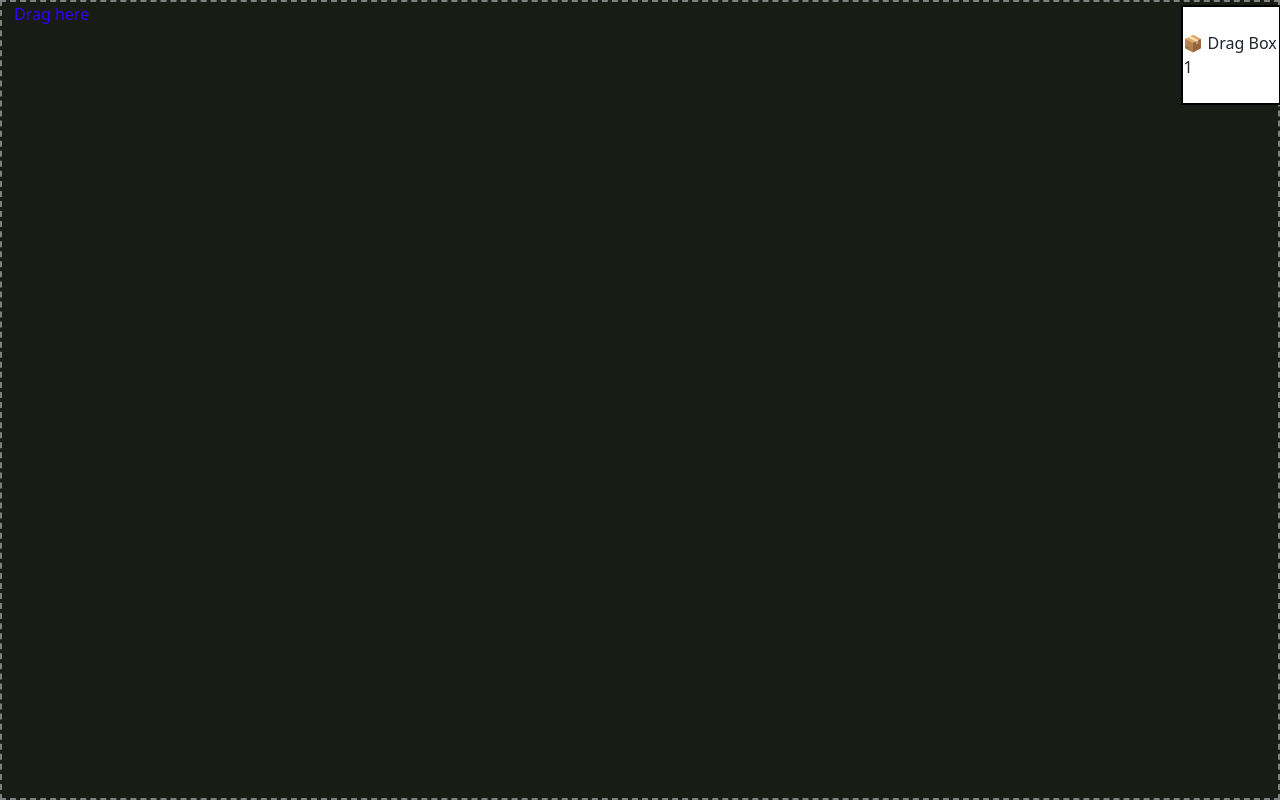
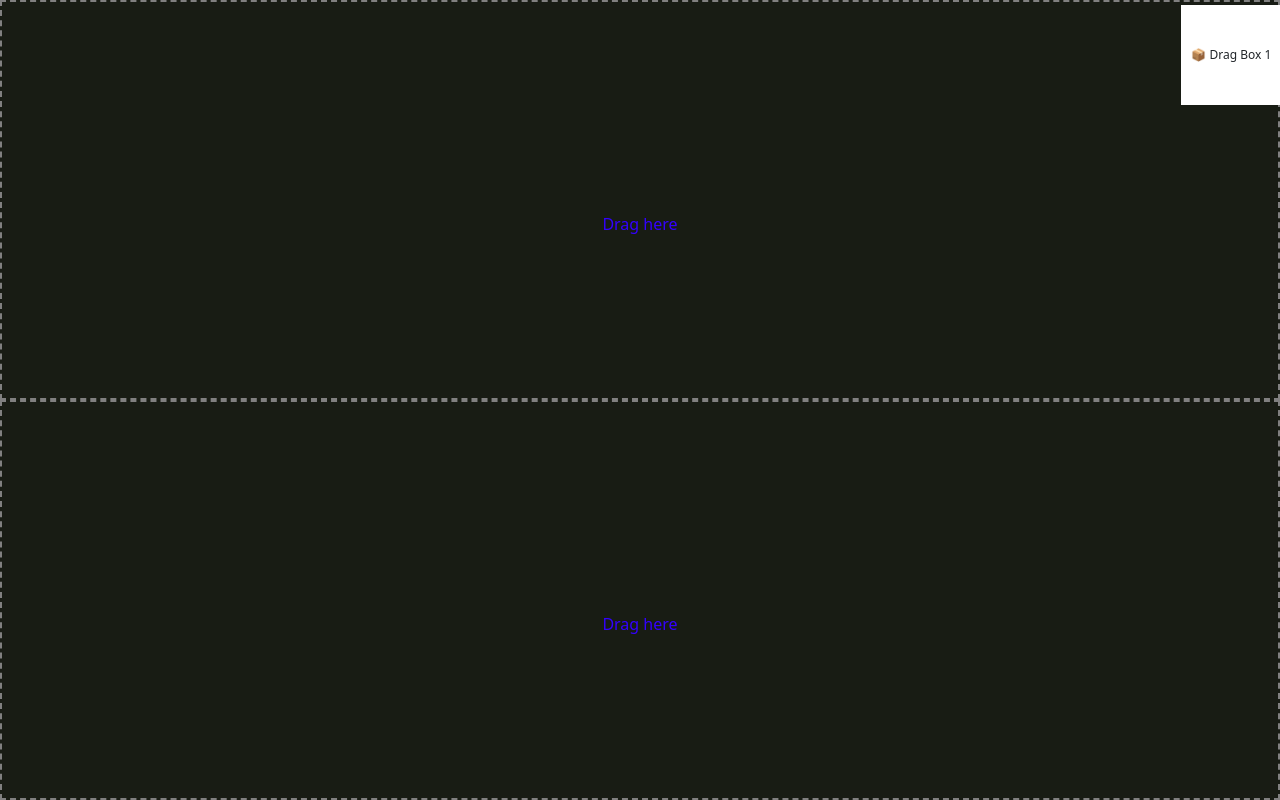
Before and after one commit to vekviiii/Layout, a React (Vite) app: page / in a window 1280 px wide. Built offline with nearby package versions, Linux system fonts and the light colour scheme.

Commit message:
An approach

```diff
--- a/src/App.jsx
+++ b/src/App.jsx
@@ -11,7 +11,7 @@ export default function App() {
     <div style={{ height: "100dvh", width: "100vw", position: "relative" }}>
       <DndProvider backend={HTML5Backend}>
         {/* Multiple drag sources */}
-        <div style={{ position: "absolute", top: "5px", left:"calc(93% - 9px)" }}>
+        <div style={{ position: "fixed", top: "5px", left:"calc(93% - 9px)", zIndex: 1 }}>
           <DragDrop
             content={
               <div
@@ -19,7 +19,7 @@ export default function App() {
                   width: "100%", // Set fixed width for each dropped content
                   height: "100%", // Set fixed height for each dropped content
                   backgroundColor: "white", // Visual appearance of dropped items
-                  border: "1px solid black",
+                  border: "1px solid white",
                   display: "flex",
                   justifyContent: "center",
                   alignItems: "center",
@@ -29,25 +29,10 @@ export default function App() {
               </div>
             }
           />
-          {/* <DragDrop
-            content={
-              <div
-                style={{
-                  width: "100px", // Set fixed width for each dropped content
-                  height: "100px", // Set fixed height for each dropped content
-                  backgroundColor: "white", // Visual appearance of dropped items
-                  border: "1px solid black",
-                  display: "flex",
-                  justifyContent: "center",
-                  alignItems: "center",
-                }}
-              >
-                📦 Drag Box 2
-              </div>
-            }
-          /> */}
         </div>
         <DropTarget />
+        <DropTarget />
+        {/* <DropTarget /> */}
       </DndProvider>
     </div>
   );
--- a/src/components/DragDrop.jsx
+++ b/src/components/DragDrop.jsx
@@ -21,9 +21,10 @@ export default function DragDrop({ content }) {
         width: '100px', // Set fixed width for each dropped content
         height: '100px', // Set fixed height for each dropped content
         backgroundColor: 'white', // Visual appearance of dropped items
-        border: '1px solid black',
+        border: '1px solid white',
         display: 'flex',
-        cursor: 'move'
+        cursor: 'move',
+        fontSize: '12px'
       }}
     >
       {content}
--- a/src/components/DropTarget.jsx
+++ b/src/components/DropTarget.jsx
@@ -16,34 +16,56 @@ export default function DropTarget() {
     }),
   }));
 
+  // Function to handle removing an item from the droppedItems array
+  const handleRemoveItem = (indexToRemove) => {
+    setDroppedItems((prevItems) =>
+      prevItems.filter((_, index) => index !== indexToRemove)
+    );
+  };
+
   return (
     <div
       ref={dropRef}
       style={{
-        height: "100%",
+        height: "50%",
         width: "100%",
         color: "#3300ff",
         backgroundColor: isOver ? "#3c3d37" : "#181C14",
         border: canDrop ? "2px dashed black" : "2px dashed grey",
-        textAlign: "start",
+        textAlign: "center",
         display: "flex", // Use flexbox to align items
         justifyContent: "flex-start", // Align items from the start (side by side)
-        // alignItems: 'center',
-        // gap: '10px', // Add some space between the dropped divs
-        // padding: '10px', // Add some padding
         flexWrap: "wrap", // Wrap items if they overflow
       }}
     >
-      <div className="row h-50 w-100">
+      <div className="row h-100 w-100 position-relative">
         {droppedItems.length > 0 ? (
           // Map over the droppedItems array and render each dropped item
           droppedItems.map((item, index) => (
-            <div className="col p-1" key={index}>
+            <div
+              className="col p-1"
+              key={index}
+              style={{
+                cursor: "pointer", // Make the items clickable
+                padding: "10px",
+                border: "1px solid white",
+              }}
+              onClick={() => handleRemoveItem(index)} // Remove item when clicked
+            >
               {item}
             </div>
           ))
         ) : (
-          <div>Drag here</div>
+          <div
+            style={{
+              position: "absolute",
+              top: "50%",
+              left: "50%",
+              transform: "translate(-50%, 50%)",
+            }}
+          >
+            Drag here
+          </div>
         )}
       </div>
     </div>
```
